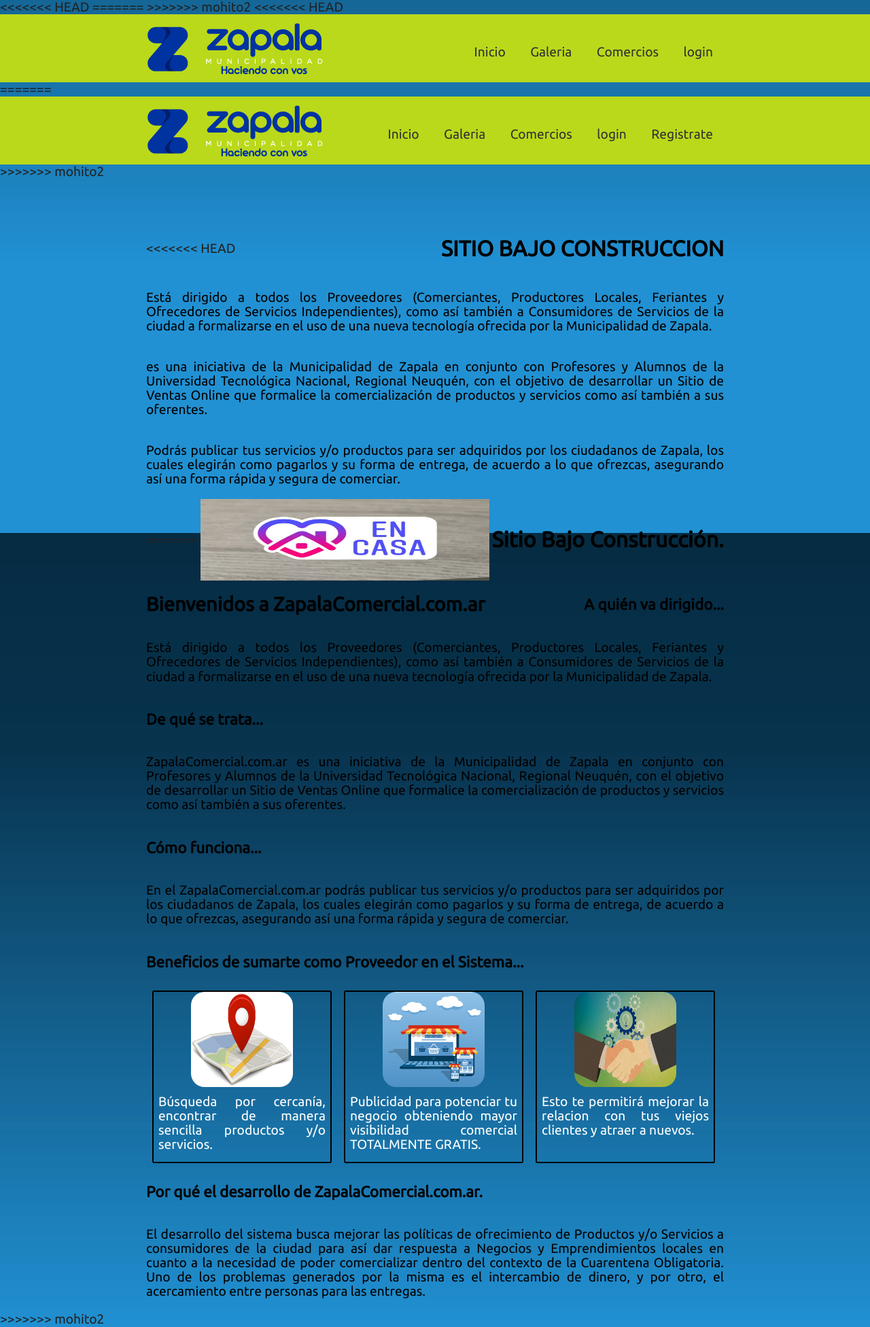
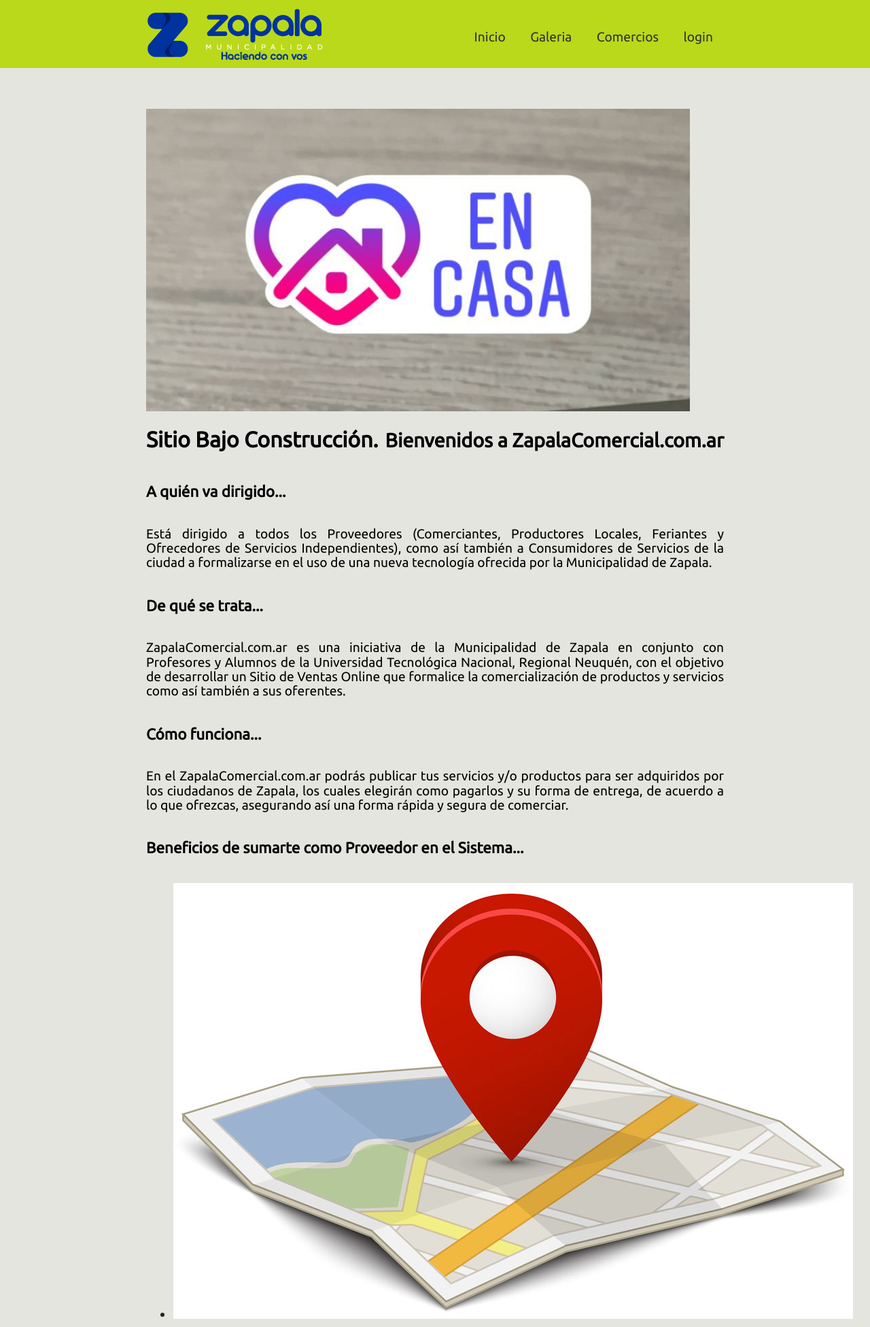
Before and after one commit to DavidViillanueva/proyect_muni, a PHP site: page /Indexs.php in a window 1280 px wide; the page is wider, and only the part inside the window is pictured. Shown: the top 1952 px of that part at 68% size. Run offline with PHP 8.4, Linux system fonts and the light colour scheme; some libraries are stand-ins or nearby versions.

Commit message:
ultimo impacto ftp

```diff
--- a/Indexs.php
+++ b/Indexs.php
@@ -5,68 +5,16 @@
 	<meta name="viewport" content="width=device-width, initial-scale=1">
 	<!-- hojas de estilo -->
 	<link rel="stylesheet" type="text/css" href="CSS/estilos.css">
-<<<<<<< HEAD
 	<link rel="icon" href="img/Logo.png">
 
-=======
-
-	<link rel="icon" href="img/Logo.png" type="img/text/png"/>
-
-	<link rel="stylesheet" type="text/css" href="CSS/estilos_popup.css">
-
-	<link rel="stylesheet" href="https://use.fontawesome.com/releases/v5.5.0/css/all.css">
-
-	<link rel="stylesheet" type="text/css" href="CSS/contenedor2.css">
-
->>>>>>> mohito2
 <title>Compra venta Zapala</title>
 </head>
 
-<<<<<<< HEAD
 <body>
 	<?php include_once('header.php'); ?>
-=======
-<body background="img/fondoazul2.png">
-	<header class="header">
-
-		 <div class="contenedor logo_nav_contenedor">
-			 <a title="zappag" href="https://www.zapala.gob.ar"><div class="logo"></div></a>
-			 <div class="menu-icon"></div>
-			<nav class="navegador">
-				<ul>
-					<li><a href="Indexs.php">Inicio</a></li>
-					<li><a href="#">Galeria</a></li>
-					<li><a href="#">Comercios</a></li>
-					<li><a id="btn-abrir-popup" class="btn-abrir-popup" href="#">login</a></li>
-					<li><a href=" ../registrarse.php ">Registrate</a></li>
-				</ul>
-			</nav>
-		</div>
-	</header>
->>>>>>> mohito2
 	<span class="linea"></span>
 	<main class="main" style="text-align: justify">
 		<div class="contenedor">
-<<<<<<< HEAD
-		   <h1>SITIO BAJO CONSTRUCCION</h1>
-		   	<p>
-				Está dirigido a todos los Proveedores (Comerciantes, Productores Locales, Feriantes y
-				Ofrecedores de Servicios Independientes), como así también a Consumidores de Servicios de la
-				ciudad a formalizarse en el uso de una nueva tecnología ofrecida por la Municipalidad de Zapala.
-			</p>
-			<p>
-				es una iniciativa de la Municipalidad de Zapala en conjunto con
-				Profesores y Alumnos de la Universidad Tecnológica Nacional, Regional Neuquén, con el
-				objetivo de desarrollar un Sitio de Ventas Online que formalice la comercialización de productos
-				y servicios como así también a sus oferentes.
-			</p>
-			<p>
-				Podrás publicar tus servicios y/o productos para ser adquiridos por
-				los ciudadanos de Zapala, los cuales elegirán como pagarlos y su forma de entrega, de acuerdo a
-				lo que ofrezcas, asegurando así una forma rápida y segura de comerciar.
-			</p>
-		</di>
-=======
 			<img class="quedatecasa" src="img/quedateencasa.jpg" alt="">
 			<h1 color="#ooo" align="center">Sitio Bajo Construcción.</h1>
 			<h2 align="center">Bienvenidos a ZapalaComercial.com.ar</h2>
@@ -126,7 +74,6 @@
 			   personas para las entregas.
 			</p>
 		</div>
->>>>>>> mohito2
 	</main>
 
 	<?php include_once('footer.php'); ?>
```
